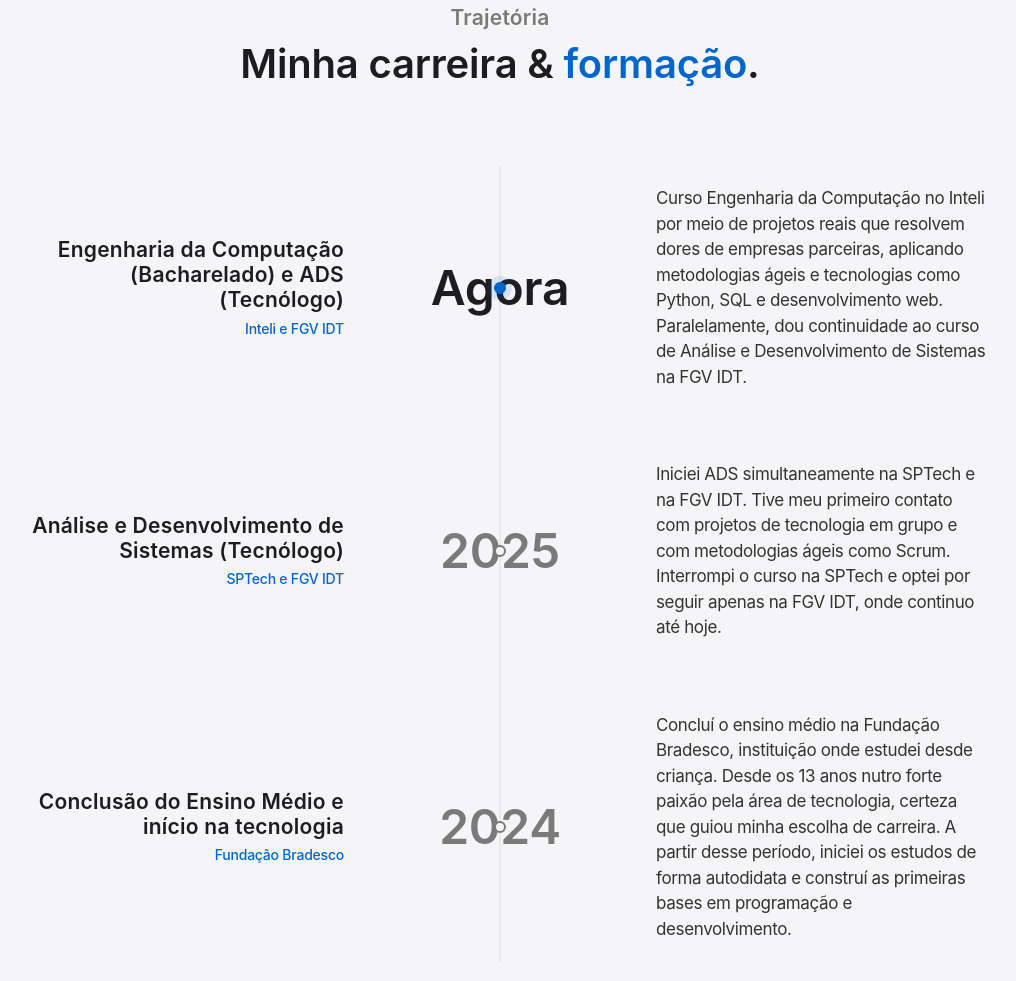
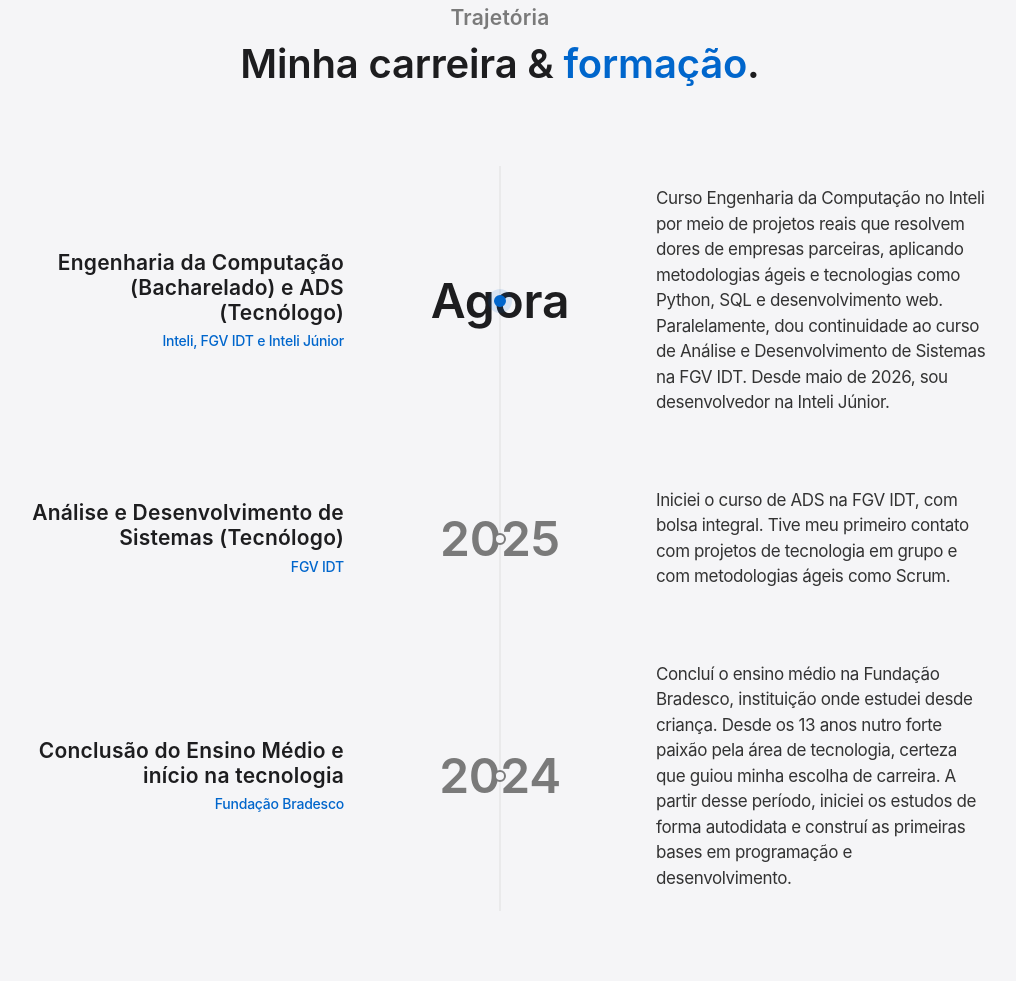
Before and after one commit to Gabriel-Gomes-Pimentel/portifolio-desenvolvedor, a plain HTML site: page index.html in a window 1280 px wide. Shown: the part 3274-4255 px from the top of the page, without its empty margins (140-1156 px from the left). Drawn offline with Linux system fonts and the light colour scheme.

Commit message:
feat: atualiza trajetoria com inteli junior e remove sptech

```diff
--- a/index.html
+++ b/index.html
@@ -254,28 +254,27 @@
           <div class="timeline-item timeline-item--now reveal">
             <div class="timeline-role">
               <div class="timeline-title">Engenharia da Computação (Bacharelado) e ADS (Tecnólogo)</div>
-              <div class="timeline-sub">Inteli e FGV IDT</div>
+              <div class="timeline-sub">Inteli, FGV IDT e Inteli Júnior</div>
             </div>
             <div class="timeline-year">Agora</div>
             <div class="timeline-desc">
               Curso Engenharia da Computação no Inteli por meio de projetos reais que
               resolvem dores de empresas parceiras, aplicando metodologias ágeis e tecnologias
               como Python, SQL e desenvolvimento web. Paralelamente, dou continuidade ao
-              curso de Análise e Desenvolvimento de Sistemas na FGV IDT.
+              curso de Análise e Desenvolvimento de Sistemas na FGV IDT. Desde maio de 2026,
+              sou desenvolvedor na Inteli Júnior.
             </div>
           </div>
 
           <div class="timeline-item reveal delay-1">
             <div class="timeline-role">
               <div class="timeline-title">Análise e Desenvolvimento de Sistemas (Tecnólogo)</div>
-              <div class="timeline-sub">SPTech e FGV IDT</div>
+              <div class="timeline-sub">FGV IDT</div>
             </div>
             <div class="timeline-year">2025</div>
             <div class="timeline-desc">
-              Iniciei ADS simultaneamente na SPTech e na FGV IDT. Tive meu primeiro contato com
-              projetos de tecnologia em grupo e com metodologias ágeis como Scrum.
-              Interrompi o curso na SPTech e optei por seguir apenas na FGV IDT,
-              onde continuo até hoje.
+              Iniciei o curso de ADS na FGV IDT, com bolsa integral. Tive meu primeiro contato
+              com projetos de tecnologia em grupo e com metodologias ágeis como Scrum.
             </div>
           </div>
 
```
